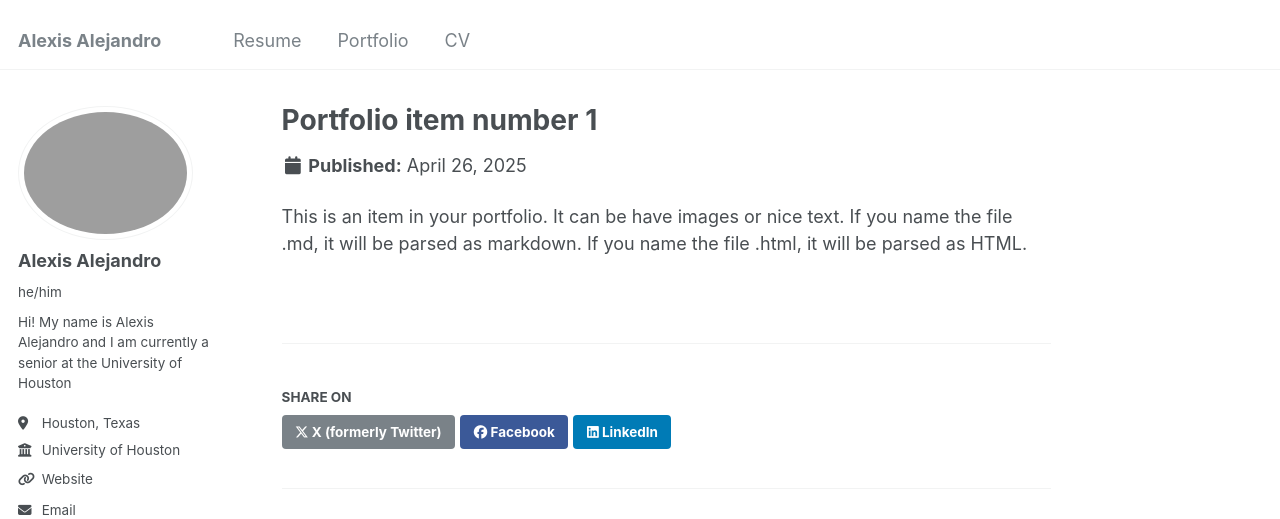
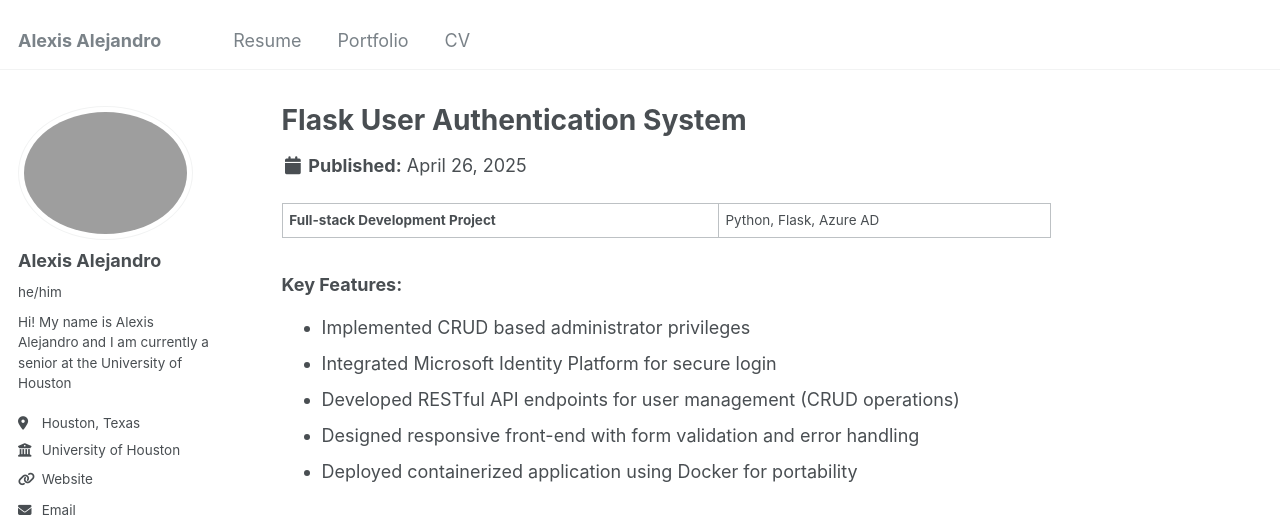
Before and after one commit to AlexisA3400/AlexisA3400.github.io, a Jekyll site: the page built from _portfolio/portfolio-1.md, in a window 1280 px wide and 1400 px high. Shown: the top 519 px of the window. Built offline with Jekyll 4.4.1, drawn with Linux system fonts in a browser that asks for light colours; some of the changed text lies outside the part shown.

Commit message:
Update portfolio-1.md

```diff
--- a/_portfolio/portfolio-1.md
+++ b/_portfolio/portfolio-1.md
@@ -1,7 +1,31 @@
 ---
-title: "Portfolio item number 1"
-excerpt: "Short description of portfolio item number 1<br/><img src='/images/500x300.png'>"
+title: "Flask User Authentication System"
+excerpt: "Secure web application with Azure AD integration<br/><img src='/images/flask-auth-screenshot.png' alt='Flask Auth System Interface'>"
 collection: portfolio
 ---
 
-This is an item in your portfolio. It can be have images or nice text. If you name the file .md, it will be parsed as markdown. If you name the file .html, it will be parsed as HTML.
+**Full-stack Development Project** | Python, Flask, Azure AD
+
+### Key Features:
+- Implemented CRUD based administrator privileges
+- Integrated Microsoft Identity Platform for secure login
+- Developed RESTful API endpoints for user management (CRUD operations)
+- Designed responsive front-end with form validation and error handling
+- Deployed containerized application using Docker for portability
+
+<div style="position: relative; padding-bottom: 56.25%; height: 0; overflow: hidden; margin: 2rem 0;">
+  <a href="https://www.youtube.com/watch?v=owLFAySZoO4" target="_blank" style="position: absolute; top: 0; left: 0; width: 100%; height: 100%;">
+    <img src="https://img.youtube.com/vi/owLFAySZoO4/maxresdefault.jpg" alt="Flask Project Video Thumbnail" style="object-fit: cover; width: 100%; height: 100%;">
+    <div style="position: absolute; top: 50%; left: 50%; transform: translate(-50%, -50%);">
+      <svg xmlns="http://www.w3.org/2000/svg" width="72" height="72" viewBox="0 0 24 24" fill="#f00">
+        <path d="M12 2C6.48 2 2 6.48 2 12s4.48 10 10 10 10-4.48 10-10S17.52 2 12 2zm-2 14.5v-9l6 4.5-6 4.5z"/>
+      </svg>
+    </div>
+  </a>
+</div>
+
+
+
+*Collaborators: Niket Gupta, Joseph Mascardo, John Gleiter, Alexis Alejandro*
+[View Demo](https://www.youtube.com/watch?v=owLFAySZoO4){: .btn .btn--primary}
+[GitHub Repository](#){:[ .btn .btn--info](https://github.com/jomosquito/Edmonton-v.02/tree/main#)}
```
